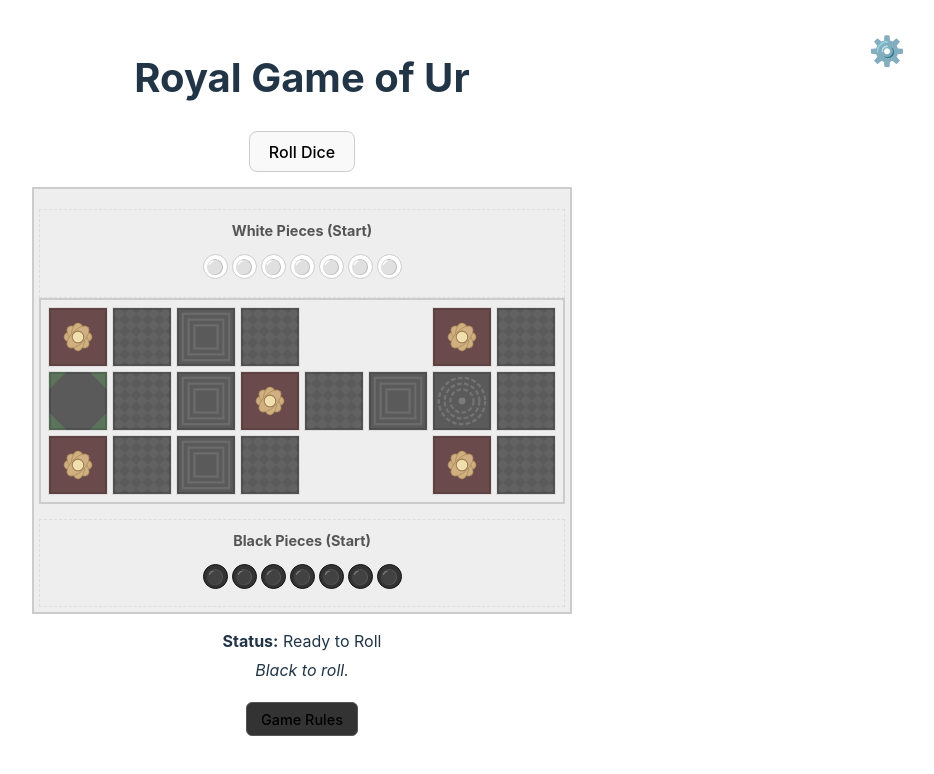
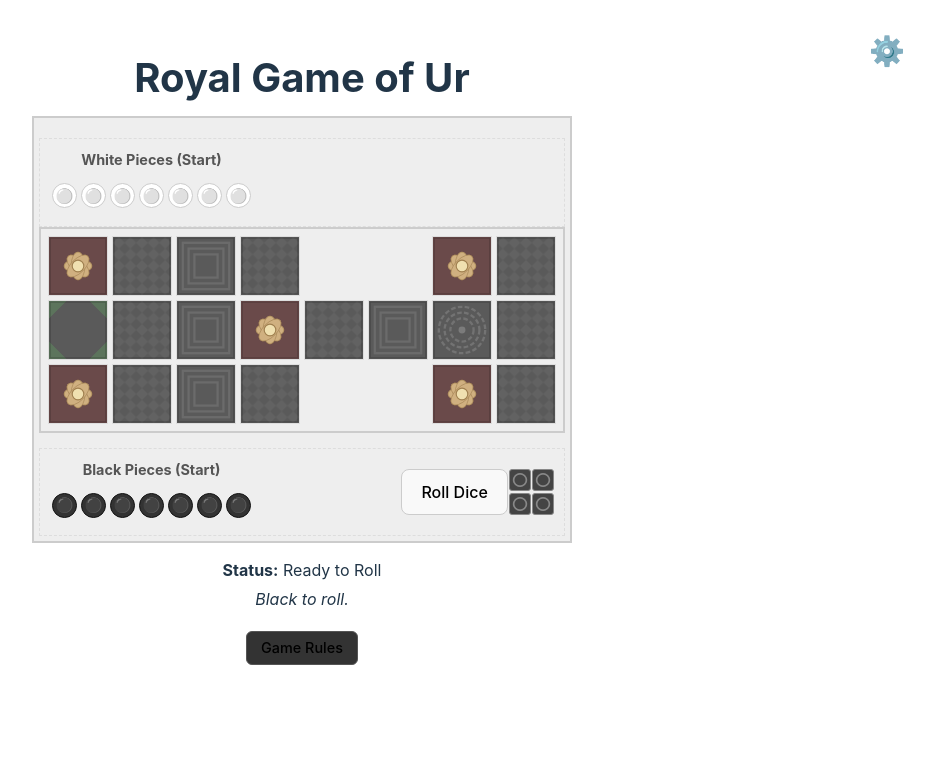
Before and after one commit to DavidSint/ur, a React (Vite) app: page / in a window 1280 px wide. Shown: the top 774 px of the page, without its empty margins (338-1272 px from the left). Built offline with nearby package versions, Linux system fonts and the light colour scheme.

Commit message:
vibe/manual code two player dice

```diff
--- a/src/App.css
+++ b/src/App.css
@@ -66,7 +66,7 @@ h1 {
 }
 
 .dice-area {
-  margin-bottom: 20px;
+  display: inline-flex;
 }
 
 .roll-button {
@@ -94,11 +94,42 @@ h1 {
     border-color: #444;
 }
 
-.dice-result {
-  margin-left: 15px;
-  font-size: 1.5em;
-  font-weight: bold;
-  vertical-align: middle;
+.dice-visuals-container {
+    align-items: center;
+    gap: 5px;
+    margin-left: 1px;
+    vertical-align: middle;
+}
+
+.die-visual {
+    display: inline-block;
+    width: 20px;
+    height: 20px;
+    line-height: 20px;
+    text-align: center;
+    border: 1px solid #888;
+    border-radius: 3px;
+    font-size: 1.2em;
+    background-color: #444;
+}
+.die-visual.odd {
+  display: block;
+}
+
+.die-visual.marked {
+    background-color: #eee;
+    color: #111;
+    border-color: #ccc;
+}
+.die-visual.unmarked {
+    color: #888;
+}
+
+.dice-result-text {
+    margin-left: 8px;
+    font-size: 1.1em;
+    font-style: italic;
+    color: #aaa;
 }
 
 
@@ -196,6 +227,9 @@ h1 {
 
 /* Off-board Area */
 .off-board-area {
+    display: flex;
+    justify-content: space-between;
+    align-items: center;
     margin-top: 15px;
     padding: 10px;
     border: 1px dashed #555;
@@ -253,6 +287,7 @@ h1 {
     transform: scale(0.9);
     transform-origin: center top;
     padding: 2px;
+    max-width: 480px;
   }
   .piece {
     width: 18px;
--- a/src/App.tsx
+++ b/src/App.tsx
@@ -11,7 +11,6 @@ import {
 } from './gameLogic';
 import { chooseAIMove } from './aiLogic';
 import Board from './components/Board';
-import Dice from './components/Dice';
 import GameInfo from './components/GameInfo';
 import RulesModal from './components/RulesModal';
 import SettingsModal from './components/SettingsModal';
@@ -200,10 +199,6 @@ function App() {
 
 
     // --- Render ---
-    // Determine if the current player can interact
-    const canPlayerInteract = gameState.status === 'rolling' || gameState.status === 'moving';
-    const isPlayerTurn = gameState.currentPlayer === 'black' || gameState.gameMode === 'twoPlayer'; // Black always controls in vsAI, both in twoPlayer
-    const canRoll = gameState.status === 'rolling' && isPlayerTurn;
     const showGameOver = gameState.status === 'black_wins' || gameState.status === 'white_wins';
 
     return (
@@ -216,15 +211,10 @@ function App() {
 
             <h1>Royal Game of Ur</h1>
 
-            <Dice
-                diceRoll={gameState.diceRoll}
-                onRollDice={handleRollDice}
-                disabled={!canRoll || showGameOver || !canPlayerInteract} // Disable if not player's turn to roll or game over
-            />
-
             <Board
                 gameState={gameState}
                 onSelectMove={handleSelectMove} // Pass the memoized handler
+                handleRollDice={handleRollDice}
             />
 
             {/* New Game Button */}
--- a/src/components/Board.tsx
+++ b/src/components/Board.tsx
@@ -2,6 +2,7 @@ import React, { useMemo } from 'react';
 import { GameState, Move, Position, Piece } from '../gameTypes';
 import Cell from './Cell';
 import PieceComponent from './Piece';
+import Dice from './Dice';
 
 // Define the visual layout of the board grid (e.g., 3 rows, 8 columns)
 // Map game positions to grid coordinates [row, col]
@@ -36,9 +37,10 @@ const boardLayout: (Position | null)[][] = [
 interface BoardProps {
     gameState: GameState;
     onSelectMove: (move: Move) => void;
+    handleRollDice: () => void;
 }
 
-const Board: React.FC<BoardProps> = ({ gameState, onSelectMove }) => {
+const Board: React.FC<BoardProps> = ({ gameState, onSelectMove, handleRollDice }) => {
     const { pieces, stacks, status, validMoves, animatingPieceId, animationStartPos, animationEndPos } = gameState;
 
     // --- Performance Optimization: Memoize piece positions ---
@@ -132,9 +134,15 @@ const Board: React.FC<BoardProps> = ({ gameState, onSelectMove }) => {
     const blackOffBoard = piecesByPosition.get(-1)?.filter(p => p.player === 'black') ?? [];
     const whiteOffBoard = piecesByPosition.get(-1)?.filter(p => p.player === 'white') ?? [];
 
+
+    const canPlayerInteract = gameState.status === 'rolling' || gameState.status === 'moving';
+    const isPlayerTurn = gameState.currentPlayer === 'black' || gameState.gameMode === 'twoPlayer'; // Black always controls in vsAI, both in twoPlayer
+    const canRoll = gameState.status === 'rolling' && isPlayerTurn;
+
     return (
         <div className="board">
-            <div className="off-board-area white-start">
+            <div className="off-board-area">
+              <div className='white-start'>
                  <h4>White Pieces (Start)</h4>
                  <div className="piece-container">
                      {whiteOffBoard.map(piece => {
@@ -154,6 +162,12 @@ const Board: React.FC<BoardProps> = ({ gameState, onSelectMove }) => {
                          />
                      )})}
                  </div>
+              </div>
+              {gameState.gameMode === 'twoPlayer' && <Dice
+                diceRoll={gameState.currentPlayer === 'white' ? gameState.diceRoll : null}
+                onRollDice={handleRollDice}
+                disabled={gameState.currentPlayer === 'black' || !canRoll || !!gameState.winner || !canPlayerInteract} // Disable if not player's turn to roll or game over
+              />}
             </div>
 
             <div className="board">
@@ -184,9 +198,10 @@ const Board: React.FC<BoardProps> = ({ gameState, onSelectMove }) => {
                 ))}
             </div>
 
-            <div className="off-board-area black-start">
-                 <h4>Black Pieces (Start)</h4>
-                 <div className="piece-container">
+            <div className="off-board-area">
+                <div className='black-start'>
+                  <h4>Black Pieces (Start)</h4>
+                  <div className="piece-container">
                      {blackOffBoard.map(piece => {
                          const moveForThisPiece = status === 'moving' ? validMoves.find(m => m.pieceId === piece.id && m.startPosition === -1) : undefined;
                          const canThisPieceMove = moveForThisPiece !== undefined;
@@ -200,7 +215,13 @@ const Board: React.FC<BoardProps> = ({ gameState, onSelectMove }) => {
                              />
                          );
                      })}
-                 </div>
+                  </div>
+                </div>
+                <Dice
+                  diceRoll={gameState.currentPlayer === 'black' ? gameState.diceRoll : null}
+                  onRollDice={handleRollDice}
+                  disabled={gameState.currentPlayer === 'white' || !canRoll || !!gameState.winner || !canPlayerInteract} // Disable if not player's turn to roll or game over
+                />
             </div>
         </div>
     );
--- a/src/components/Dice.tsx
+++ b/src/components/Dice.tsx
@@ -6,18 +6,49 @@ interface DiceProps {
     disabled: boolean;
 }
 
+// Simple component for a single die visual
+const DieVisual: React.FC<{ index: number, marked: boolean }> = ({ marked, index }) => {
+    // A filled circle for marked, empty for unmarked.
+    return (
+        <span className={`die-visual ${marked ? 'marked' : 'unmarked'} ${index % 2 === 1 ? 'odd' : 'even'}`}>
+            {marked ? '●' : '○'}
+        </span>
+    );
+};
+
+
 const Dice: React.FC<DiceProps> = ({ diceRoll, onRollDice, disabled }) => {
-    // TODO: Implement better dice visualization (e.g., graphical dice)
     return (
-        <div className="dice-area" style={{ margin: '15px 0' }}>
+        <div className="dice-area">
             <button onClick={onRollDice} disabled={disabled} className="roll-button">
                 {disabled ? 'Waiting...' : 'Roll Dice'}
             </button>
-            {diceRoll !== null && (
-                <span className="dice-result" style={{ marginLeft: '15px', fontSize: '1.5em', fontWeight: 'bold' }}>
-                    Rolled: {diceRoll}
-                </span>
-            )}
+            <div className="dice-visuals-container">
+                {diceRoll !== null ? (
+                    // Display first 2 dice, marking based on the roll
+                    Array.from({ length: 2 }).map((_, index) => (
+                        <DieVisual key={index} index={index} marked={index < diceRoll} />
+                    ))
+                ) : (
+                    // Show placeholder or empty state before first roll
+                    Array.from({ length: 2 }).map((_, index) => (
+                         <DieVisual key={index} index={index} marked={false} /> // Show all unmarked initially
+                    ))
+                )}
+            </div>
+            <div className="dice-visuals-container">
+                {diceRoll !== null ? (
+                    // Display last 2 dice, marking based on the roll
+                    Array.from({ length: 2 }).map((_, index) => (
+                        <DieVisual key={index} index={index} marked={2 + index < diceRoll} />
+                    ))
+                ) : (
+                    // Show placeholder or empty state before first roll
+                    Array.from({ length: 2 }).map((_, index) => (
+                         <DieVisual key={index} index={index} marked={false} /> // Show all unmarked initially
+                    ))
+                )}
+            </div>
         </div>
     );
 };
```
